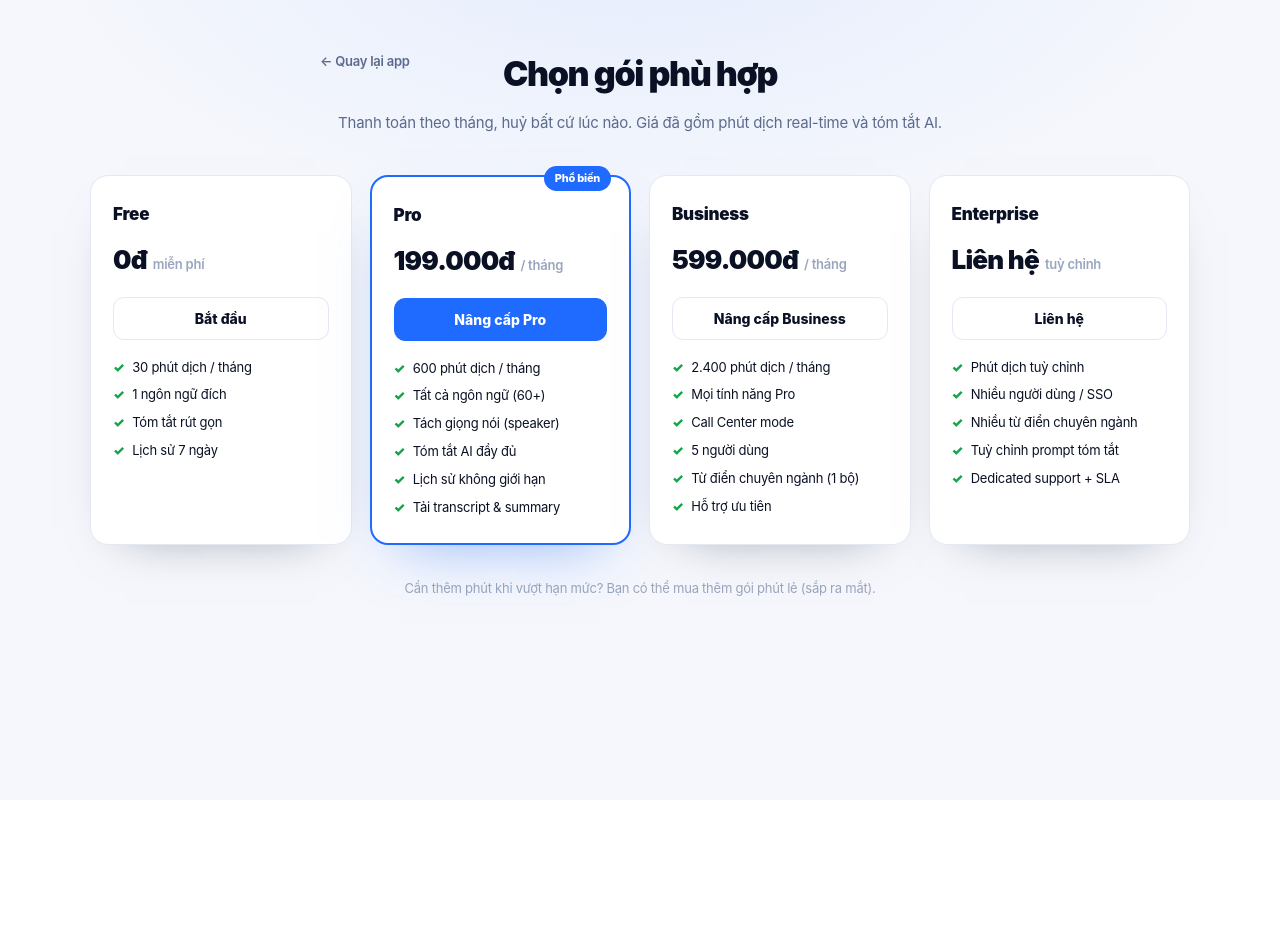
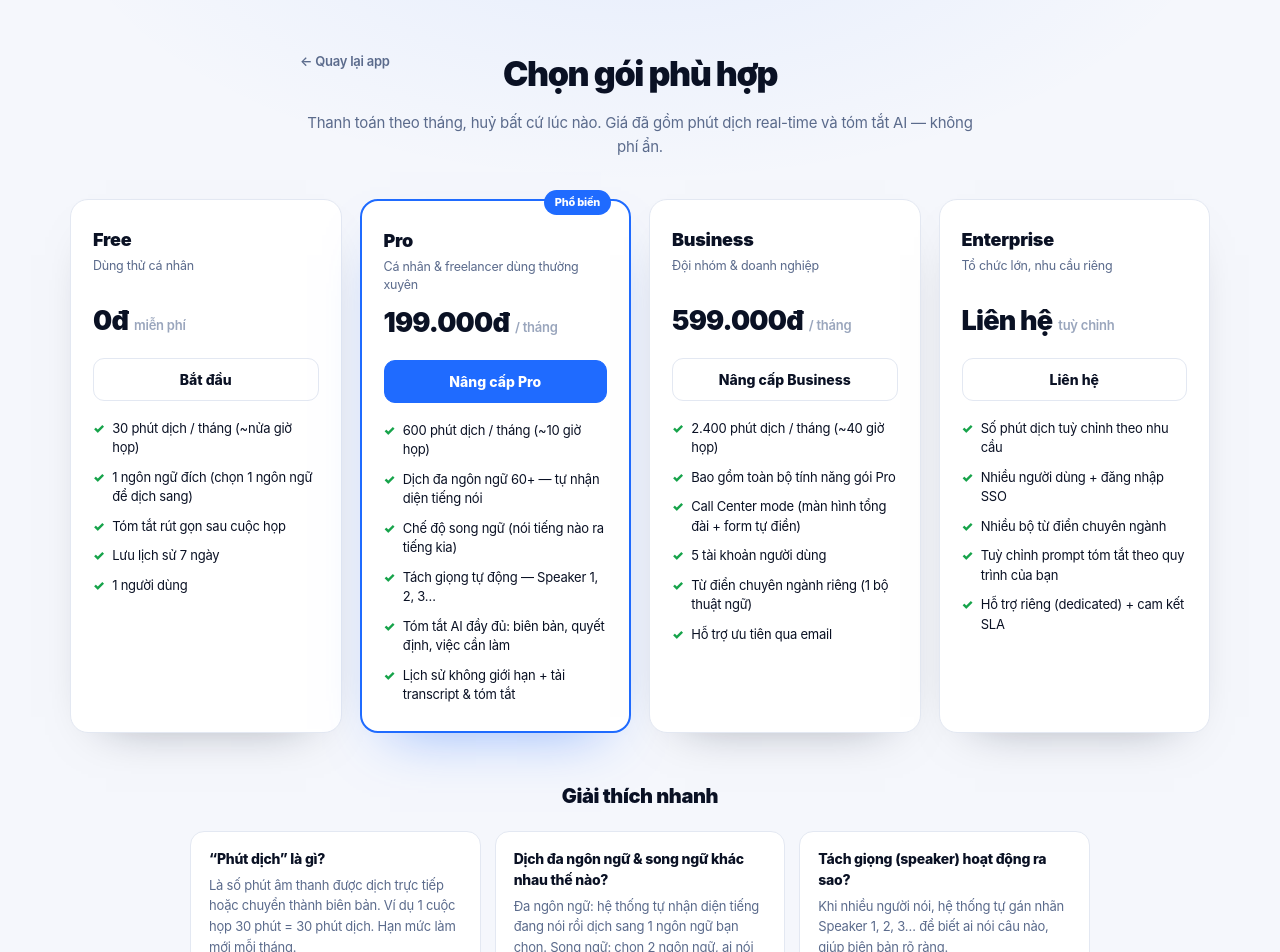
Before and after one commit to james-fsoft/meetAI, a Next.js app: page /pricing in a window 1280 px wide. Shown: the top 952 px of the page. Before the commit the page ends 800 px from the top, so only its background shows below. Built offline with nearby package versions, Linux system fonts and the light colour scheme.

Commit message:
Detailed pricing page: taglines, richer feature descriptions, FAQ section

```diff
--- a/app/pricing/page.tsx
+++ b/app/pricing/page.tsx
@@ -3,27 +3,64 @@
 import { useState } from "react";
 
 type Plan = {
-  id: string; name: string; price: string; period: string; tag?: string; highlight?: boolean;
-  cta: string; features: string[];
+  id: string; name: string; tagline: string; price: string; period: string;
+  tag?: string; highlight?: boolean; cta: string; features: string[];
 };
 
 const PLANS: Plan[] = [
   {
-    id: "free", name: "Free", price: "0đ", period: "miễn phí", cta: "Bắt đầu",
-    features: ["30 phút dịch / tháng", "1 ngôn ngữ đích", "Tóm tắt rút gọn", "Lịch sử 7 ngày"],
+    id: "free", name: "Free", tagline: "Dùng thử cá nhân", price: "0đ", period: "miễn phí", cta: "Bắt đầu",
+    features: [
+      "30 phút dịch / tháng (~nửa giờ họp)",
+      "1 ngôn ngữ đích (chọn 1 ngôn ngữ để dịch sang)",
+      "Tóm tắt rút gọn sau cuộc họp",
+      "Lưu lịch sử 7 ngày",
+      "1 người dùng",
+    ],
   },
   {
-    id: "pro", name: "Pro", price: "199.000đ", period: "/ tháng", tag: "Phổ biến", highlight: true, cta: "Nâng cấp Pro",
-    features: ["600 phút dịch / tháng", "Tất cả ngôn ngữ (60+)", "Tách giọng nói (speaker)", "Tóm tắt AI đầy đủ", "Lịch sử không giới hạn", "Tải transcript & summary"],
+    id: "pro", name: "Pro", tagline: "Cá nhân & freelancer dùng thường xuyên",
+    price: "199.000đ", period: "/ tháng", tag: "Phổ biến", highlight: true, cta: "Nâng cấp Pro",
+    features: [
+      "600 phút dịch / tháng (~10 giờ họp)",
+      "Dịch đa ngôn ngữ 60+ — tự nhận diện tiếng nói",
+      "Chế độ song ngữ (nói tiếng nào ra tiếng kia)",
+      "Tách giọng tự động — Speaker 1, 2, 3…",
+      "Tóm tắt AI đầy đủ: biên bản, quyết định, việc cần làm",
+      "Lịch sử không giới hạn + tải transcript & tóm tắt",
+    ],
   },
   {
-    id: "business", name: "Business", price: "599.000đ", period: "/ tháng", cta: "Nâng cấp Business",
-    features: ["2.400 phút dịch / tháng", "Mọi tính năng Pro", "Call Center mode", "5 người dùng", "Từ điển chuyên ngành (1 bộ)", "Hỗ trợ ưu tiên"],
+    id: "business", name: "Business", tagline: "Đội nhóm & doanh nghiệp",
+    price: "599.000đ", period: "/ tháng", cta: "Nâng cấp Business",
+    features: [
+      "2.400 phút dịch / tháng (~40 giờ họp)",
+      "Bao gồm toàn bộ tính năng gói Pro",
+      "Call Center mode (màn hình tổng đài + form tự điền)",
+      "5 tài khoản người dùng",
+      "Từ điển chuyên ngành riêng (1 bộ thuật ngữ)",
+      "Hỗ trợ ưu tiên qua email",
+    ],
   },
   {
-    id: "enterprise", name: "Enterprise", price: "Liên hệ", period: "tuỳ chỉnh", cta: "Liên hệ",
-    features: ["Phút dịch tuỳ chỉnh", "Nhiều người dùng / SSO", "Nhiều từ điển chuyên ngành", "Tuỳ chỉnh prompt tóm tắt", "Dedicated support + SLA"],
+    id: "enterprise", name: "Enterprise", tagline: "Tổ chức lớn, nhu cầu riêng",
+    price: "Liên hệ", period: "tuỳ chỉnh", cta: "Liên hệ",
+    features: [
+      "Số phút dịch tuỳ chỉnh theo nhu cầu",
+      "Nhiều người dùng + đăng nhập SSO",
+      "Nhiều bộ từ điển chuyên ngành",
+      "Tuỳ chỉnh prompt tóm tắt theo quy trình của bạn",
+      "Hỗ trợ riêng (dedicated) + cam kết SLA",
+    ],
   },
+];
+
+const FAQ = [
+  { q: '“Phút dịch” là gì?', a: "Là số phút âm thanh được dịch trực tiếp hoặc chuyển thành biên bản. Ví dụ 1 cuộc họp 30 phút = 30 phút dịch. Hạn mức làm mới mỗi tháng." },
+  { q: "Dịch đa ngôn ngữ & song ngữ khác nhau thế nào?", a: "Đa ngôn ngữ: hệ thống tự nhận diện tiếng đang nói rồi dịch sang 1 ngôn ngữ bạn chọn. Song ngữ: chọn 2 ngôn ngữ, ai nói tiếng nào sẽ ra tiếng còn lại — hợp cho hội thoại 2 bên." },
+  { q: "Tách giọng (speaker) hoạt động ra sao?", a: "Khi nhiều người nói, hệ thống tự gán nhãn Speaker 1, 2, 3… để biết ai nói câu nào, giúp biên bản rõ ràng." },
+  { q: "Có thể đổi hoặc huỷ gói không?", a: "Có. Thanh toán theo tháng, nâng/hạ hoặc huỷ bất cứ lúc nào; gói hiện tại dùng hết chu kỳ đã trả." },
+  { q: "Vượt hạn mức phút thì sao?", a: "Tính năng dịch trực tiếp tạm dừng tới kỳ sau, hoặc bạn nâng gói. Gói phút lẻ (mua thêm) sắp ra mắt." },
 ];
 
 export default function Pricing() {
@@ -50,7 +87,7 @@ export default function Pricing() {
       <header style={S.head}>
         <a href="/" style={S.back}>← Quay lại app</a>
         <h1 style={S.h1}>Chọn gói phù hợp</h1>
-        <p style={S.sub}>Thanh toán theo tháng, huỷ bất cứ lúc nào. Giá đã gồm phút dịch real-time và tóm tắt AI.</p>
+        <p style={S.sub}>Thanh toán theo tháng, huỷ bất cứ lúc nào. Giá đã gồm phút dịch real-time và tóm tắt AI — không phí ẩn.</p>
       </header>
 
       <section style={S.grid}>
@@ -58,6 +95,7 @@ export default function Pricing() {
           <div key={p.id} style={{ ...S.card, ...(p.highlight ? S.cardHi : {}) }}>
             {p.tag && <div style={S.tag}>{p.tag}</div>}
             <div style={S.name}>{p.name}</div>
+            <div style={S.tagline}>{p.tagline}</div>
             <div style={S.priceRow}>
               <span style={S.price}>{p.price}</span>
               <span style={S.period}>{p.period}</span>
@@ -71,40 +109,58 @@ export default function Pricing() {
             </button>
             <ul style={S.feats}>
               {p.features.map((f) => (
-                <li key={f} style={S.feat}><span style={S.check}>✓</span>{f}</li>
+                <li key={f} style={S.feat}><span style={S.check}>✓</span><span>{f}</span></li>
               ))}
             </ul>
           </div>
         ))}
       </section>
 
-      <p style={S.note}>Cần thêm phút khi vượt hạn mức? Bạn có thể mua thêm gói phút lẻ (sắp ra mắt).</p>
+      <section style={S.faqWrap}>
+        <h2 style={S.faqH}>Giải thích nhanh</h2>
+        <div style={S.faqGrid}>
+          {FAQ.map((f) => (
+            <div key={f.q} style={S.faqItem}>
+              <div style={S.faqQ}>{f.q}</div>
+              <div style={S.faqA}>{f.a}</div>
+            </div>
+          ))}
+        </div>
+        <p style={S.note}>Mọi gói đều bảo mật — âm thanh được xử lý để dịch/tóm tắt, không bán cho bên thứ ba.</p>
+      </section>
     </main>
   );
 }
 
 const S: Record<string, React.CSSProperties> = {
-  wrap: { minHeight: "100vh", padding: "48px 22px 60px", fontFamily: "'Inter',system-ui,sans-serif",
+  wrap: { minHeight: "100vh", padding: "48px 22px 70px", fontFamily: "'Inter',system-ui,sans-serif",
     background: "radial-gradient(1000px 520px at 50% -10%,rgba(31,107,255,.08),transparent 60%),#f5f7fc", color: "#0a1124" },
-  head: { textAlign: "center", maxWidth: 640, margin: "0 auto 40px", position: "relative" },
+  head: { textAlign: "center", maxWidth: 680, margin: "0 auto 40px", position: "relative" },
   back: { position: "absolute", left: 0, top: 4, fontSize: 13, fontWeight: 600, color: "#5b6b8c", textDecoration: "none" },
   h1: { fontSize: 34, fontWeight: 900, letterSpacing: "-.04em", marginBottom: 12 },
   sub: { fontSize: 15, color: "#5b6b8c", lineHeight: 1.6 },
-  grid: { display: "grid", gridTemplateColumns: "repeat(auto-fit,minmax(230px,1fr))", gap: 18, maxWidth: 1100, margin: "0 auto" },
+  grid: { display: "grid", gridTemplateColumns: "repeat(auto-fit,minmax(244px,1fr))", gap: 18, maxWidth: 1140, margin: "0 auto" },
   card: { position: "relative", background: "#fff", border: "1px solid #e3e8f2", borderRadius: 18, padding: "26px 22px",
-    boxShadow: "0 20px 50px -36px rgba(10,17,36,.5)" },
+    boxShadow: "0 20px 50px -36px rgba(10,17,36,.5)", display: "flex", flexDirection: "column" },
   cardHi: { border: "2px solid #1f6bff", boxShadow: "0 26px 56px -30px rgba(31,107,255,.5)" },
   tag: { position: "absolute", top: -11, right: 18, background: "#1f6bff", color: "#fff", fontSize: 11, fontWeight: 800,
     padding: "4px 11px", borderRadius: 20 },
-  name: { fontSize: 17, fontWeight: 900, marginBottom: 12 },
-  priceRow: { display: "flex", alignItems: "baseline", gap: 6, marginBottom: 18 },
-  price: { fontSize: 26, fontWeight: 900, letterSpacing: "-.03em" },
+  name: { fontSize: 18, fontWeight: 900 },
+  tagline: { fontSize: 12.5, color: "#5b6b8c", marginTop: 4, minHeight: 34, lineHeight: 1.4 },
+  priceRow: { display: "flex", alignItems: "baseline", gap: 6, margin: "10px 0 16px" },
+  price: { fontSize: 27, fontWeight: 900, letterSpacing: "-.03em" },
   period: { fontSize: 13, color: "#9aa6bd", fontWeight: 600 },
   cta: { width: "100%", border: "1.5px solid #e3e8f2", background: "#fff", color: "#0a1124", cursor: "pointer",
     fontFamily: "inherit", fontSize: 14, fontWeight: 800, padding: "12px", borderRadius: 11, marginBottom: 18 },
   ctaHi: { background: "#1f6bff", color: "#fff", border: "1.5px solid #1f6bff" },
-  feats: { listStyle: "none", display: "flex", flexDirection: "column", gap: 9 },
-  feat: { fontSize: 13, color: "#0a1124", display: "flex", alignItems: "flex-start", gap: 8, lineHeight: 1.45 },
+  feats: { listStyle: "none", display: "flex", flexDirection: "column", gap: 10 },
+  feat: { fontSize: 13, color: "#0a1124", display: "flex", alignItems: "flex-start", gap: 8, lineHeight: 1.5 },
   check: { color: "#16a34a", fontWeight: 900, flexShrink: 0 },
-  note: { textAlign: "center", fontSize: 13, color: "#9aa6bd", marginTop: 34 },
+  faqWrap: { maxWidth: 900, margin: "48px auto 0" },
+  faqH: { fontSize: 20, fontWeight: 900, textAlign: "center", marginBottom: 20, letterSpacing: "-.02em" },
+  faqGrid: { display: "grid", gridTemplateColumns: "repeat(auto-fit,minmax(260px,1fr))", gap: 14 },
+  faqItem: { background: "#fff", border: "1px solid #e3e8f2", borderRadius: 14, padding: "16px 18px" },
+  faqQ: { fontSize: 14, fontWeight: 800, marginBottom: 6 },
+  faqA: { fontSize: 13, color: "#5b6b8c", lineHeight: 1.6 },
+  note: { textAlign: "center", fontSize: 12.5, color: "#9aa6bd", marginTop: 26 },
 };
```
